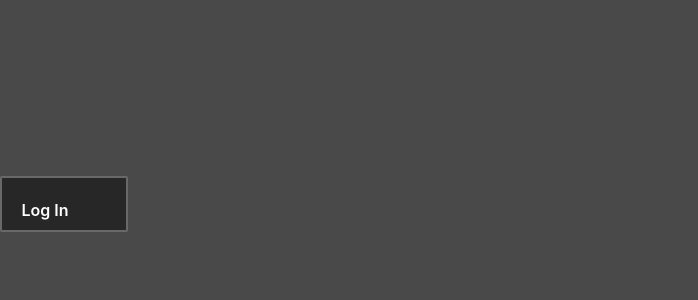
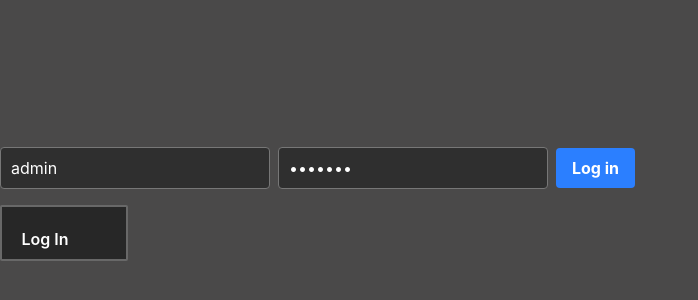
Before and after one commit to DigitalSlideArchive/dive-dsa, a Vue app in the folder dive-dsa-slicer/vue-girder-slicer-ui/: page / in a window 1280 px wide. Shown: the part 196-496 px from the top of the page, without its empty margins (0-698 px from the left). Built offline with nearby package versions, Linux system fonts and the light colour scheme; some icons are missing.

Commit message:
add login for dev testing

```diff
--- a/dive-dsa-slicer/vue-girder-slicer-ui/src/App.vue
+++ b/dive-dsa-slicer/vue-girder-slicer-ui/src/App.vue
@@ -1,5 +1,5 @@
 <script lang="ts">
-import { Ref, defineComponent, ref } from 'vue';
+import { Ref, defineComponent, onMounted, ref } from 'vue';
 import GirderSlicerTaskButton from './components/GirderSlicerTaskButton.tw.vue';
 import GirderSlicerTaskCard from './components/GirderSlicerTaskCard.tw.vue';
 import GirderSlicerTaskMenu from './components/GirderSlicerTaskMenu.tw.vue';
@@ -7,6 +7,7 @@ import GirderSlicerTaskMenuModal from './components/GirderSlicerTaskMenuModalBut
 import GirderSlicerTasksIntegrated from './components/GirderSlicerTasksIntegrated.tw.vue'
 import DataBrowser from './components/FileBrowser/DataBrowser.tw.vue';
 import Modal from './components/FileBrowser/Modal.tw.vue';
+import RestClient from './api/girderRest';
 import type { GirderModel } from './girderTypes';
 import { XMLParameters } from './parser/parserTypes';
 import { SlicerTask } from './api/girderSlicerApi';
@@ -28,11 +29,69 @@ export default defineComponent({
   },
   setup() {
     const selected: Ref<string | null> = ref(null);
+    const apiUrl = 'api/v1';
+    const girderRest = new RestClient({ apiRoot: apiUrl, setLocalCookie: true });
+    const username = ref('admin');
+    const password = ref('letmein');
+    const loginError = ref('');
+    const loginBusy = ref(false);
+    const loggedInUser = ref<string | null>(null);
+    // Remount child components after auth changes so they pick up the new token.
+    const authKey = ref(0);
 
     const select = (id: string) => {
       selected.value = id;
     }
     const showBrowser = ref(false);
+
+    const refreshAuth = async () => {
+      if (!girderRest.token) {
+        loggedInUser.value = null;
+        return;
+      }
+      try {
+        const user = await girderRest.fetchUser();
+        loggedInUser.value = user?.login ?? null;
+        if (girderRest.token) {
+          window.localStorage.setItem('girderToken', girderRest.token);
+        }
+      } catch {
+        loggedInUser.value = null;
+        girderRest.token = null;
+        window.localStorage.removeItem('girderToken');
+      }
+    };
+
+    const login = async () => {
+      loginError.value = '';
+      loginBusy.value = true;
+      try {
+        await girderRest.login(username.value, password.value);
+        if (girderRest.token) {
+          window.localStorage.setItem('girderToken', girderRest.token);
+        }
+        loggedInUser.value = girderRest.user?.login ?? username.value;
+        authKey.value += 1;
+      } catch (err: unknown) {
+        const message = (err as { response?: { data?: { message?: string } } })?.response?.data?.message;
+        loginError.value = message || 'Login failed';
+        loggedInUser.value = null;
+      } finally {
+        loginBusy.value = false;
+      }
+    };
+
+    const logout = async () => {
+      loginError.value = '';
+      try {
+        await girderRest.logout();
+      } catch {
+        // ignore logout errors for the local demo page
+      }
+      window.localStorage.removeItem('girderToken');
+      loggedInUser.value = null;
+      authKey.value += 1;
+    };
 
     const validate = (e: GirderModel) => {
       if (e.name.includes('jpg')) {
@@ -67,6 +126,11 @@ export default defineComponent({
     }
 
     const filter = (item: SlicerTask) => item.image.includes('dive');
+
+    onMounted(() => {
+      refreshAuth();
+    });
+
     return {
       selected,
       select,
@@ -74,6 +138,14 @@ export default defineComponent({
       validate,
       chanelDefaults,
       filter,
+      username,
+      password,
+      loginError,
+      loginBusy,
+      loggedInUser,
+      authKey,
+      login,
+      logout,
     };
 
   },
@@ -85,6 +157,45 @@ export default defineComponent({
     class="card"
   >
     <div class="card-body">
+      <div class="dev-login">
+        <template v-if="loggedInUser">
+          <span class="dev-login-status">Logged in as {{ loggedInUser }}</span>
+          <button
+            class="bg-gray-600 hover:bg-gray-700 text-white font-bold py-2 px-4 rounded-sm"
+            type="button"
+            @click="logout"
+          >
+            Log out
+          </button>
+        </template>
+        <template v-else>
+          <input
+            v-model="username"
+            class="dev-login-input"
+            type="text"
+            placeholder="Username"
+            autocomplete="username"
+            @keyup.enter="login"
+          >
+          <input
+            v-model="password"
+            class="dev-login-input"
+            type="password"
+            placeholder="Password"
+            autocomplete="current-password"
+            @keyup.enter="login"
+          >
+          <button
+            class="bg-blue-500 hover:bg-blue-700 text-white font-bold py-2 px-4 rounded-sm"
+            type="button"
+            :disabled="loginBusy"
+            @click="login"
+          >
+            {{ loginBusy ? 'Logging in…' : 'Log in' }}
+          </button>
+        </template>
+        <p v-if="loginError" class="dev-login-error">{{ loginError }}</p>
+      </div>
       <div class="card-title justify-content-center row g-20"
 >
 
@@ -102,7 +213,11 @@ export default defineComponent({
       type="file"
       @close="showBrowser=false"
     /> -->
-    <girder-slicer-tasks-integrated :defaults="chanelDefaults" :filter="filter" />
+    <girder-slicer-tasks-integrated
+      :key="authKey"
+      :defaults="chanelDefaults"
+      :filter="filter"
+    />
     <!-- <girder-slicer-task-menu /> -->
     <!-- <girder-slicer-task-button @selected="select($event)" /> -->
   </div>
@@ -129,4 +244,30 @@ body {
   background-color: #4a4949;
 }
 
+.dev-login {
+  display: flex;
+  flex-wrap: wrap;
+  align-items: center;
+  gap: 8px;
+  margin-bottom: 16px;
+  color: #fff;
+}
+
+.dev-login-input {
+  padding: 8px 10px;
+  border: 1px solid #777;
+  border-radius: 4px;
+  background: #2f2f2f;
+  color: #fff;
+}
+
+.dev-login-status {
+  margin-right: 4px;
+}
+
+.dev-login-error {
+  width: 100%;
+  margin: 0;
+  color: #ffb4b4;
+}
 </style>
```
